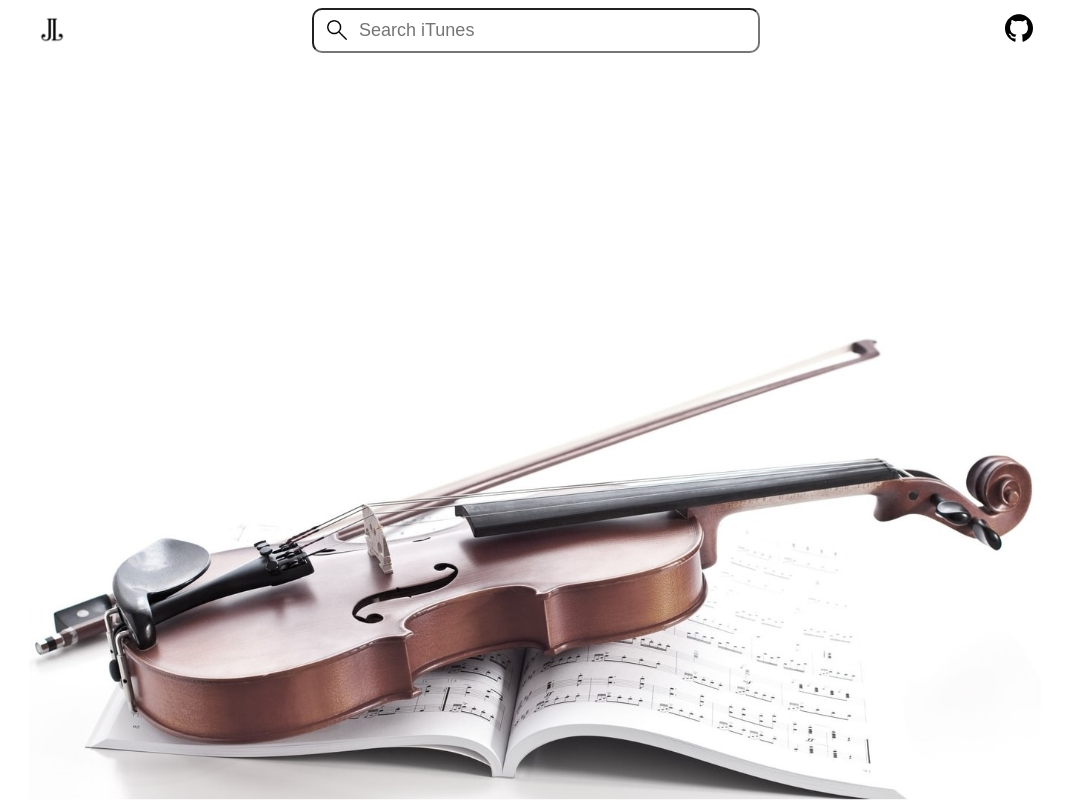
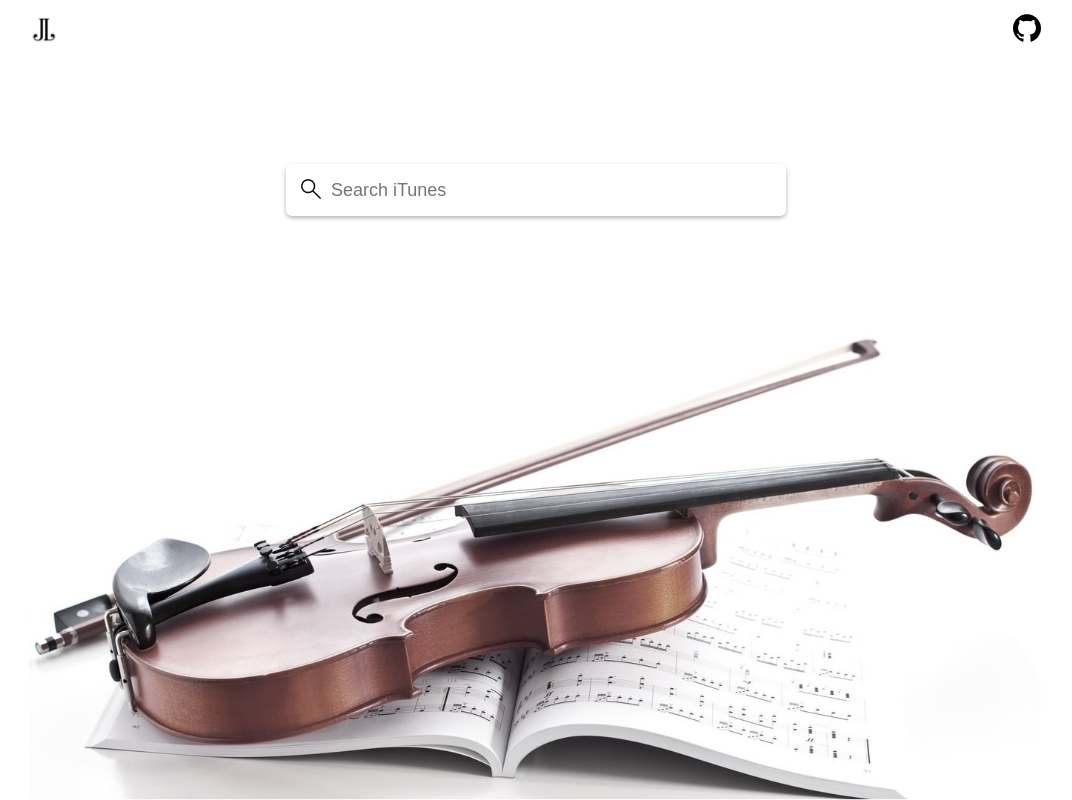
Before and after one commit to JiayiLiuCA/React-iTunes-Search, a React (Create React App) app: page / in a window 1280 px wide. Shown: the whole page, without its empty margins (105-1177 px from the left). Built offline with nearby package versions, Linux system fonts and the light colour scheme.

Commit message:
Update style

```diff
--- a/src/App.js
+++ b/src/App.js
@@ -23,7 +23,7 @@ const App = () => {
       //fetch url
       async function fetchItems() {
         const response = await fetch(
-          `https://itunes.apple.com/search?term=${searchText}&media=music&entity=album&limit=200&country=ca`
+          `https://itunes.apple.com/search?term=${searchText}&entity=album&country=ca&limit=200&offset=0`
         );
         const items = await response.json();
         console.log(items.results);
@@ -35,8 +35,8 @@ const App = () => {
   }, [searchText])
 
   return (
-    <div className={`container${loadStatus === 'loaded'? ' container-loaded' : ''}`}>
-      <Header handleChange={handleChange} isLoaded={loadStatus}/>
+    <div className={`container${loadStatus !== 'beforeLoad'? ' container-loaded' : ''}`}>
+      <Header handleChange={handleChange} loadStatus={loadStatus}/>
       {loadStatus === 'loading' &&
         <div> loading </div>
       }
--- a/src/Components/Header.js
+++ b/src/Components/Header.js
@@ -1,12 +1,14 @@
-import React from 'react'
+import React,{useState} from 'react'
 import '../Styles/Header.css'
 import searchIcon from '../img/search.png'
 import favicon from '../img/favicon-32x32.png'
 
 const Header = ({ handleChange, loadStatus }) => {
+    const [searchText, setSearchText] = useState('')
+
     const handleKeyup = e => {
         if (e.key === 'Enter') {
-            handleChange(e.target.value)
+            handleChange(searchText)
         }
     }
 
@@ -20,10 +22,12 @@ const Header = ({ handleChange, loadStatus }) => {
                 <div className="header-search-bar-input">
                     <img src={searchIcon} alt="searchIcon" />
                     <input
-                        type="text"
+                        type="search"
                         placeholder="Search iTunes"
+                        value={searchText}
                         spellCheck="false"
-                        onKeyUp={(e) => handleKeyup(e)}
+                        onChange={e => setSearchText(e.target.value)}
+                        onKeyUp={e => handleKeyup(e)}
                     />
                 </div>
             </div>
--- a/src/Styles/Header.css
+++ b/src/Styles/Header.css
@@ -19,7 +19,7 @@
 }
 
 .header-search-bar-transform {
-    transform: translate(0px,26vh);
+    transform: translate(0px,20vh);
 }
 
 .header-search-bar-input {
@@ -30,17 +30,21 @@
     width: 20px;
     height: 20px;
     position: absolute;
-    top: 12px;
+    top: 15px;
     left: 15px;
 }
 
 .header-search-bar-input input {
     background: white;
     width: 35vw;
-    min-width: 400px;
-    height:45px;
+    min-width: 500px;
+    height:52px;
+
     padding-left: 45px;
-    border-radius: 10px;
+    border: 0px;
+    border-radius: 6px;
+    box-shadow: 0 2px 4px rgba(0,0,0,0.3); /*ridge effect*/
+    border-style: ridge;
     font-size: large;
     outline: none;
 }
```
Also changed, not shown: src/img/logo.svg (added).
